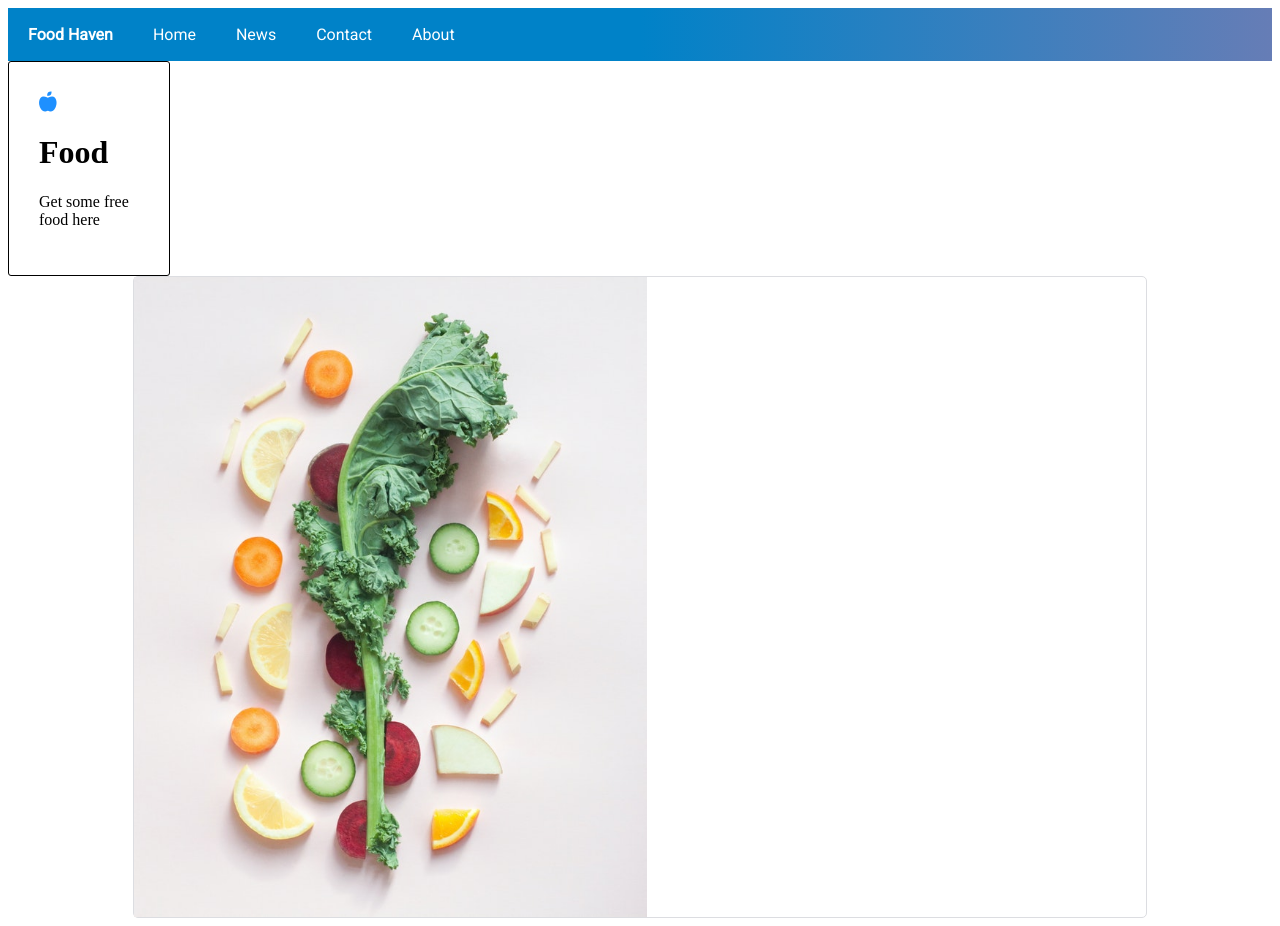
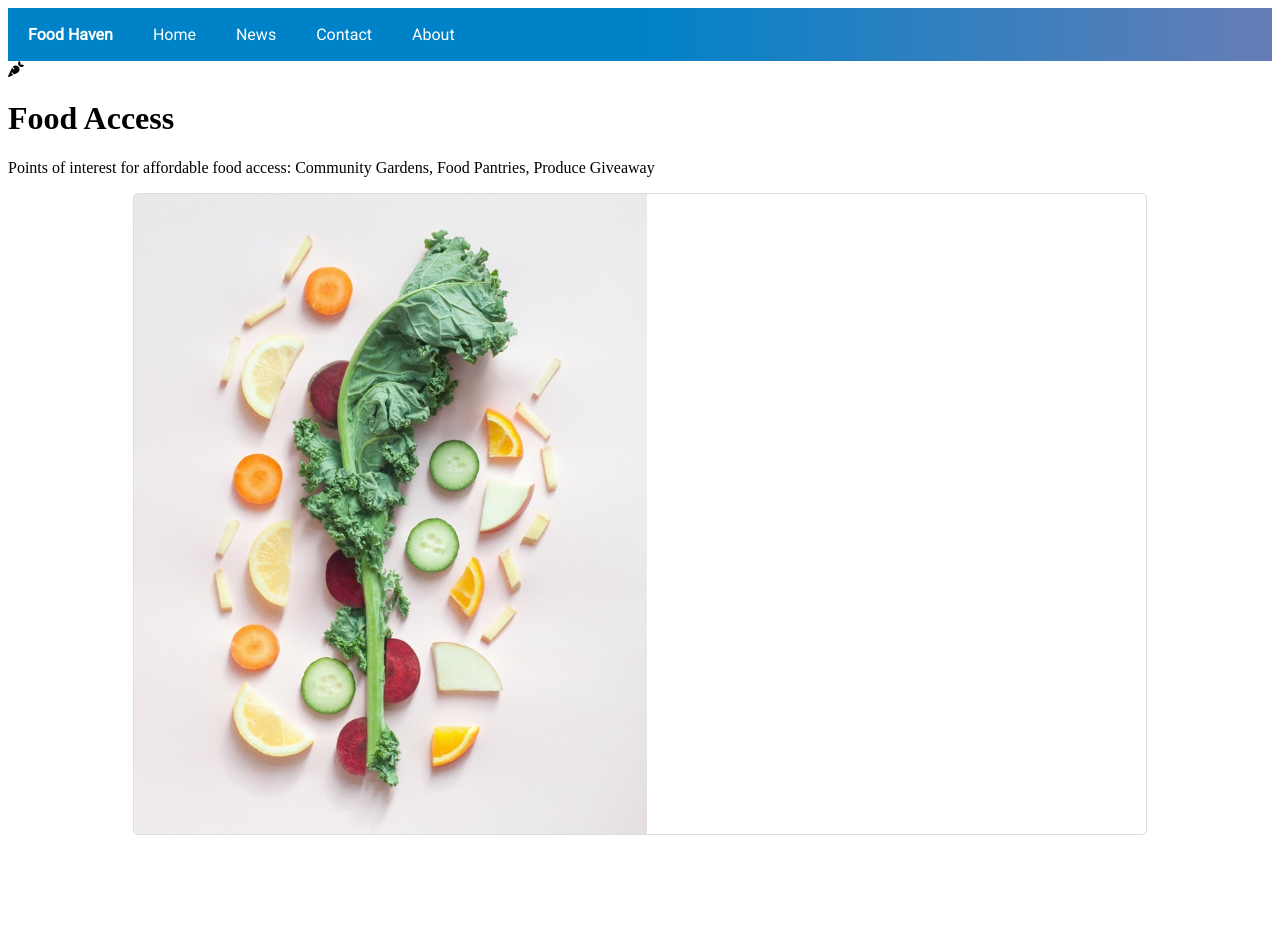
Before and after one commit to binghamton-hackathon/Food-Haven, an Angular app: page / in a window 1280 px wide. After the commit the page ends 843 px from the top, so only its background shows below. Built offline with nearby package versions, Linux system fonts and the light colour scheme; grey boxes are pictures that could not be loaded.

Commit message:
Update about-panel.component.html

```diff
--- a/src/app/components/about-panel/about-panel.component.html
+++ b/src/app/components/about-panel/about-panel.component.html
@@ -1,6 +1,5 @@
-<div class="about-panel">
-  <i class="fas fa-apple-alt icon"></i>
-  <h1 class="about-panel-header">Food</h1>
-  <p>Get some free food here</p>
-
+<div class="food-panel">
+    <i class="fas fa-carrot carrot"></i>
+    <h1 class="c-header1"> Food Access </h1>
+    <p class="text"> Points of interest for affordable food access: Community Gardens, Food Pantries, Produce Giveaway </p>
 </div>
```
